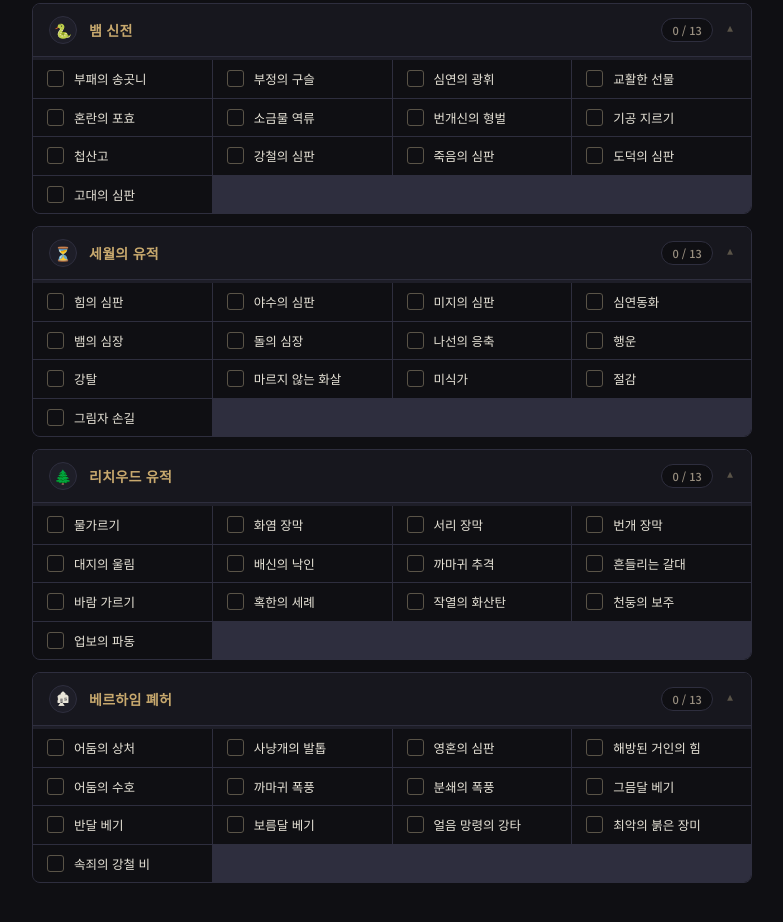
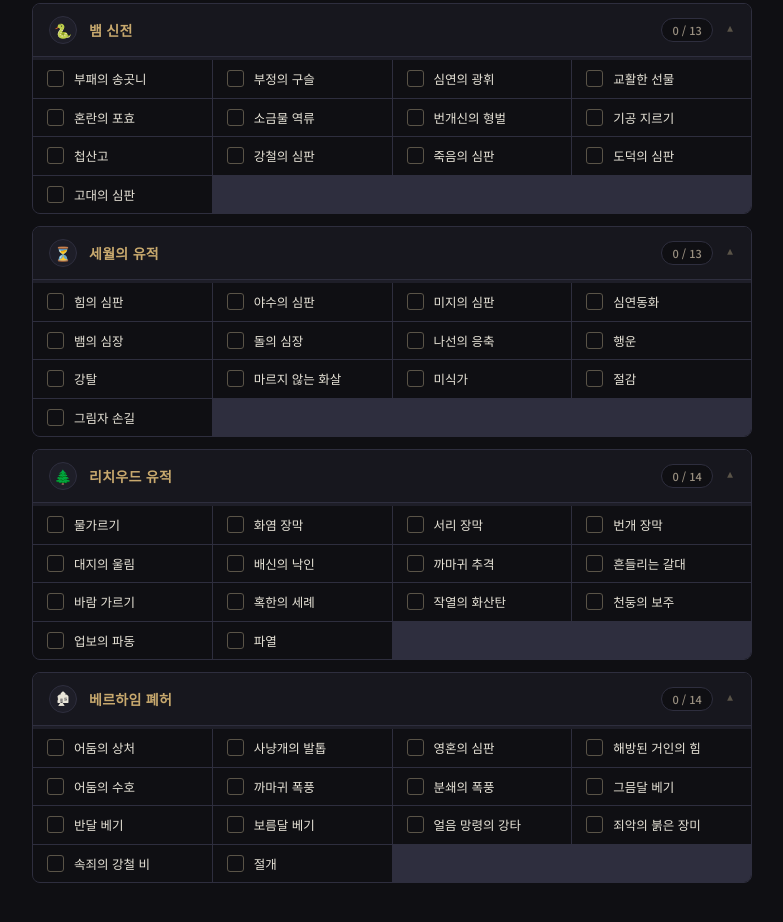
Before and after one commit to moomyeong-0a/cdagchk, a plain HTML site: page index.html in a window 1280 px wide. Shown: the part 668-1590 px from the top of the page, without its empty margins (248-1031 px from the left). Drawn offline with Linux system fonts and the light colour scheme.

Commit message:
Add files via upload

```diff
--- a/index.html
+++ b/index.html
@@ -245,7 +245,7 @@
 const DATA = [
   {
     id: "wang", icon: "⛏", name: "왕의 산 발굴지",
-    items: ["하늘의 심판","천둥의 송곳니","어둠의 반월","잿빛 대지 강타","심판의 불꽃","칼바람 날갯짓","과냉각 폭발","태고의 폭풍","칠흑의 잔영","그림자 발톱","여왕의 독니","태고의 분노","태고의 웅징"]
+    items: ["하늘의 심판","천둥의 송곳니","어둠의 반월","잿빛 대지 강타","심판의 불꽃","칼바람 날갯짓","과냉각 폭발","태고의 폭풍","칠흑의 잔영","그림자 발톱","여왕의 독니","태고의 분노","태고의 웅징","관통"]
   },
   {
     id: "botu", icon: "🌿", name: "보투디그 유적",
@@ -261,11 +261,11 @@ const DATA = [
   },
   {
     id: "rich", icon: "🌲", name: "리치우드 유적",
-    items: ["물가르기","화염 장막","서리 장막","번개 장막","대지의 울림","배신의 낙인","까마귀 추격","흔들리는 갈대","바람 가르기","혹한의 세례","작열의 화산탄","천둥의 보주","업보의 파동"]
+    items: ["물가르기","화염 장막","서리 장막","번개 장막","대지의 울림","배신의 낙인","까마귀 추격","흔들리는 갈대","바람 가르기","혹한의 세례","작열의 화산탄","천둥의 보주","업보의 파동","파열"]
   },
   {
     id: "ber", icon: "🏚", name: "베르하임 폐허",
-    items: ["어둠의 상처","사냥개의 발톱","영혼의 심판","해방된 거인의 힘","어둠의 수호","까마귀 폭풍","분쇄의 폭풍","그믐달 베기","반달 베기","보름달 베기","얼음 망령의 강타","최악의 붉은 장미","속죄의 강철 비"]
+    items: ["어둠의 상처","사냥개의 발톱","영혼의 심판","해방된 거인의 힘","어둠의 수호","까마귀 폭풍","분쇄의 폭풍","그믐달 베기","반달 베기","보름달 베기","얼음 망령의 강타","죄악의 붉은 장미","속죄의 강철 비","절개"]
   }
 ];
 
```
